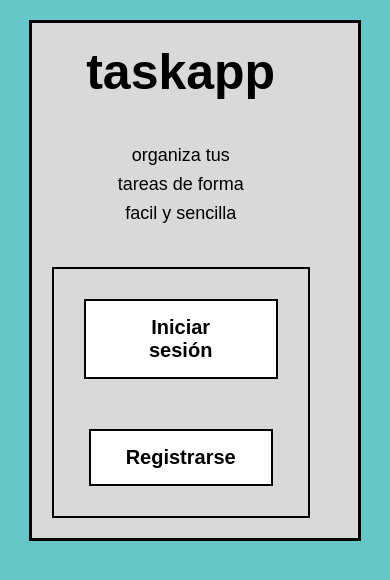
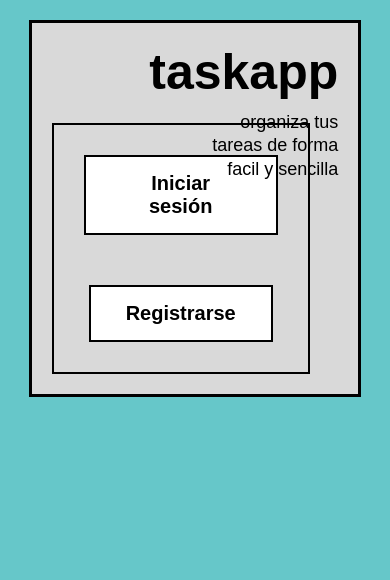
Before and after one commit to Mamecieto/taskapp-mame, a plain HTML site: page index.html in a window 390 px wide. Drawn offline with Linux system fonts and the light colour scheme; a web font is replaced by a local one.

Commit message:
Add files via upload
modificacion cel

```diff
--- a/styles.css
+++ b/styles.css
@@ -25,7 +25,7 @@ body {
     font-family: 'Contrail One', sans-serif;
 }
 
-/* ================= CONTENEDOR PRINCIPAL ================= */
+/* CONTENEDOR PRINCIPAL */
 
 .contenedor-principal {
     width: 95%;
@@ -34,10 +34,10 @@ body {
     background-color: #d9d9d9;
     border: 3px solid black;
     margin: 0 auto;
-    position: relative; /* necesario para el botón inferior */
+    position: relative;
 }
 
-/* ================= PANTALLA BIENVENIDA ================= */
+/* PANTALLA BIENVENIDA */
 
 .pantalla-bienvenida {
     width: 90%;
@@ -47,7 +47,7 @@ body {
     align-items: center;
 }
 
-/* Centrado perfecto del bloque izquierdo */
+/* 🔥 CENTRADO PERFECTO DEL BLOQUE IZQUIERDO */
 .lado-izquierdo {
     display: flex;
     flex-direction: column;
@@ -67,7 +67,7 @@ body {
     line-height: 1.6;
 }
 
-/* ================= CUADRO BOTONES ================= */
+/* CUADRO BOTONES */
 
 .cuadro-botones {
     width: 320px;
@@ -94,7 +94,7 @@ button:hover {
     background-color: #f0f0f0;
 }
 
-/* ================= LOGO ================= */
+/* LOGO */
 
 .logo {
     position: absolute;
@@ -105,7 +105,7 @@ button:hover {
     font-family: 'Etna', sans-serif;
 }
 
-/* ================= CONTENIDO CENTRO ================= */
+/* CONTENIDO CENTRO */
 
 .contenido-centro {
     height: 100%;
@@ -123,7 +123,7 @@ button:hover {
     font-family: 'Etna', sans-serif;
 }
 
-/* ================= FORMULARIO ================= */
+/* FORMULARIO */
 
 .cuadro-formulario {
     width: 520px;
@@ -189,20 +189,17 @@ button:hover {
     background-color: #bfbfbf;
 }
 
-/* 🔥 BOTÓN INFERIOR DERECHA */
-
 .login-link {
-    position: absolute;
-    bottom: 30px;
-    right: 30px;
+    display: block;
+    margin-top: 15px;
+    text-align: right;
     font-size: 18px;
     text-decoration: none;
     color: black;
     font-weight: 600;
-    font-family: 'Etna', sans-serif;
 }
 
-/* ================= PANEL ================= */
+/* PANEL */
 
 .panel {
     width: 90%;
@@ -213,7 +210,6 @@ button:hover {
     padding: 60px;
     box-sizing: border-box;
     margin: 40px auto;
-    position: relative; /* necesario para botón inferior */
 }
 
 .panel-superior {
@@ -247,20 +243,45 @@ button:hover {
         height: auto;
     }
 
+    /* Pantalla bienvenida adaptada */
     .pantalla-bienvenida {
         flex-direction: column;
-        text-align: center;
-        gap: 40px;
+        justify-content: flex-start; /* deja espacio para h1 arriba */
+        align-items: flex-start;
+        gap: 20px;
+        padding-top: 80px; /* espacio para el h1 */
+    }
+
+    /* Task App arriba a la derecha */
+    .lado-izquierdo {
+        position: absolute;
+        top: 20px;
+        right: 20px;
+        display: flex;
+        flex-direction: column;
+        align-items: flex-end;
+        text-align: right;
+        gap: 10px;
     }
 
     .lado-izquierdo h1 {
         font-size: 50px;
+        margin-bottom: 0;
     }
 
     .lado-izquierdo p {
         font-size: 18px;
+        line-height: 1.3;
     }
 
+    /* Botón abajo a la derecha */
+    .login-link {
+        position: absolute;
+        bottom: 20px;
+        right: 20px;
+    }
+
+    /* Botones y formularios adaptados */
     .cuadro-botones {
         width: 100%;
         height: auto;
@@ -270,6 +291,7 @@ button:hover {
     .contenedor-principal {
         height: auto;
         padding: 20px;
+        position: relative; /* necesario para que h1 y botón se mantengan dentro */
     }
 
     .cuadro-formulario {
@@ -290,6 +312,7 @@ button:hover {
         width: 100%;
         min-height: auto;
         padding: 25px;
+        position: relative; /* para botón dentro si aplica */
     }
 
     .panel-superior {
```
